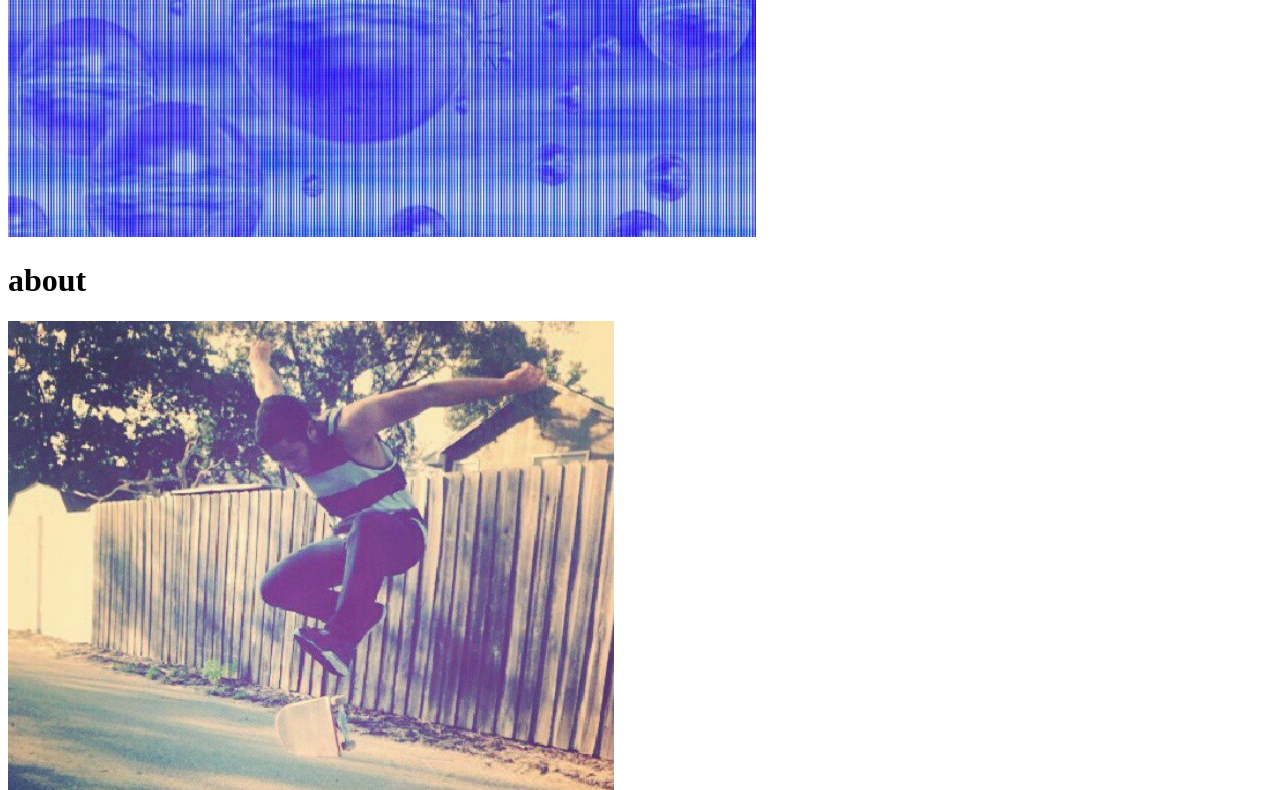
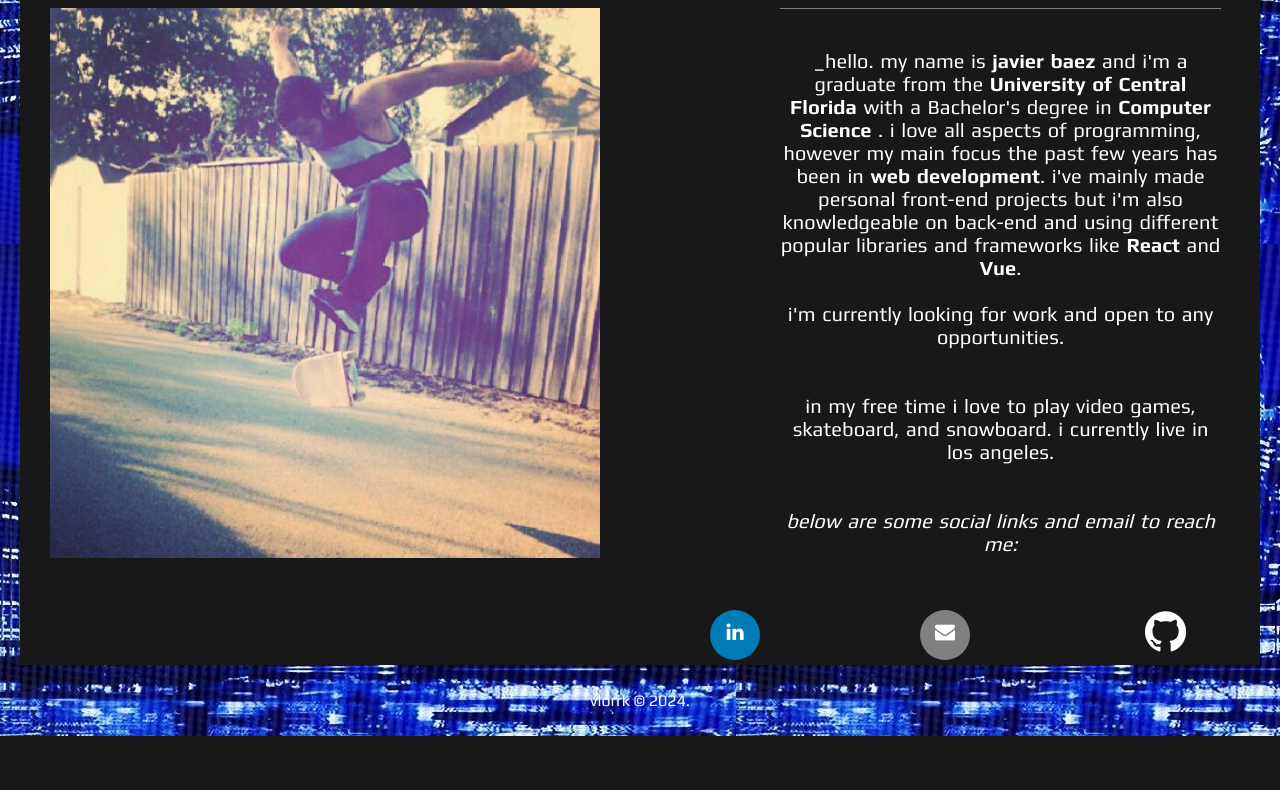
Before and after one commit to Vlorrk/javi-website, a website: page about.html in a window 1280 px wide. Shown: the part 492-1282 px from the top of the page. After the commit the page ends 1228 px from the top, so only its background shows below. Drawn offline with Linux system fonts and the light colour scheme; the site is published under a folder, as on GitHub Pages, so addresses that start at the root find nothing.

Commit message:
refactor: updating css file paths

```diff
--- a/about.html
+++ b/about.html
@@ -4,8 +4,8 @@
 <head>
 	<title>about</title>
 	<link rel="stylesheet" href="https://cdnjs.cloudflare.com/ajax/libs/font-awesome/4.7.0/css/font-awesome.min.css">
-	<link rel="stylesheet" href="/index.css" />
-	<link rel="stylesheet" href="/about.css" />
+	<link rel="stylesheet" href="index.css" />
+	<link rel="stylesheet" href="about.css" />
 	<style>
 		@import url('https://fonts.googleapis.com/css2?family=Play:wght@400;700&display=swap');
 	</style>
```
